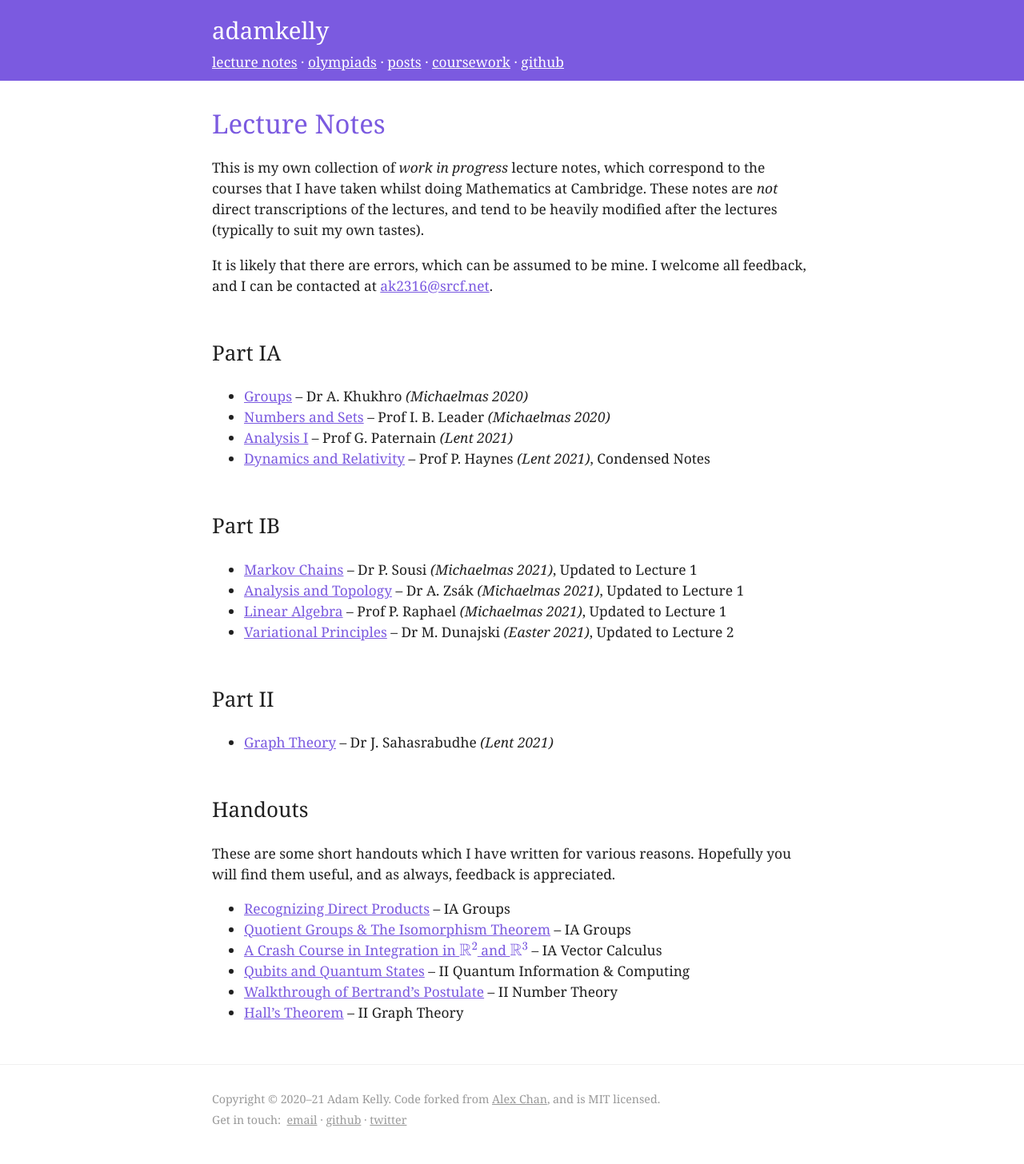
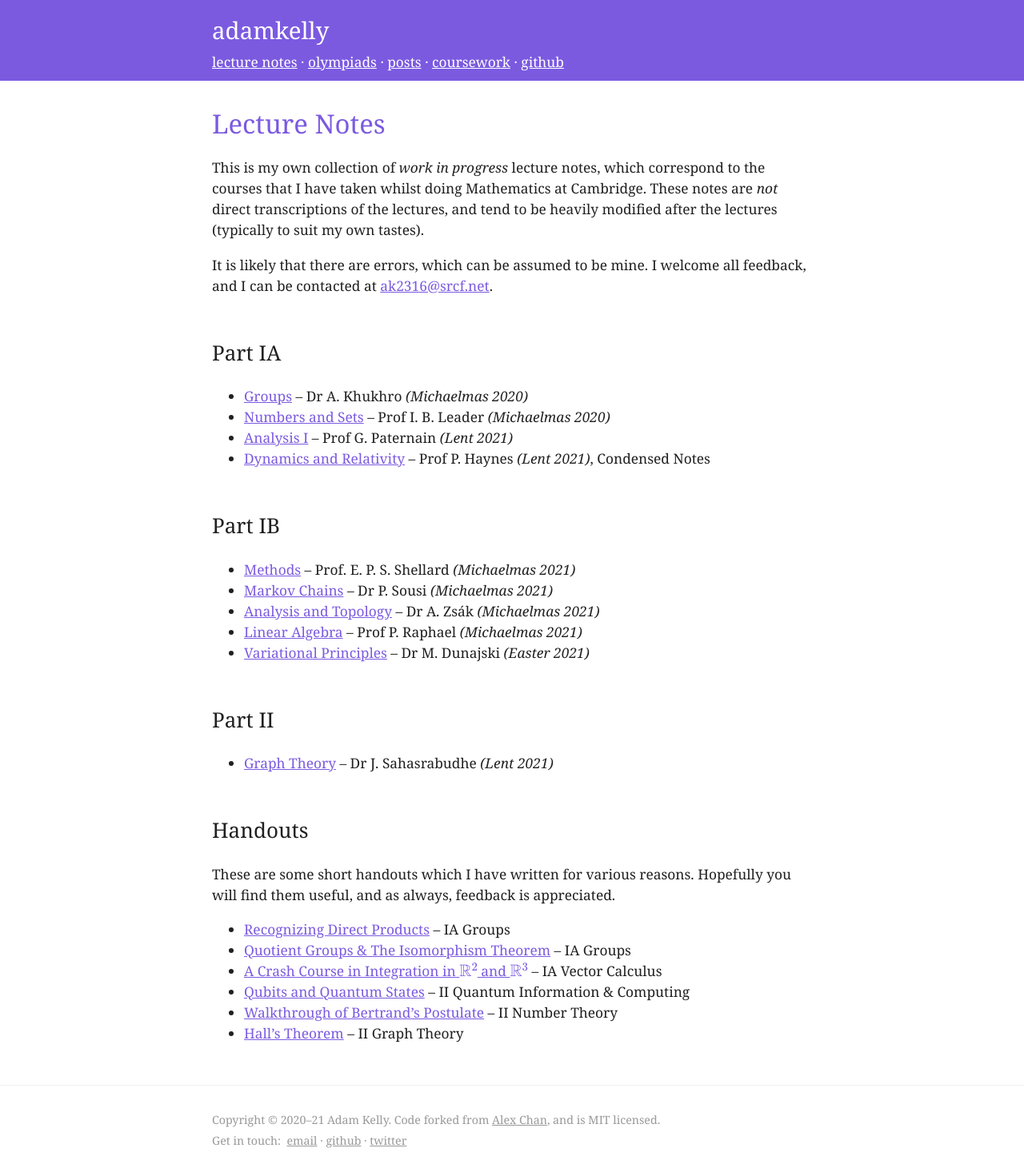
Before and after one commit to ak2316-cam/website, a Jekyll site: the page built from src/lecture-notes.md, in a window 1280 px wide. Shown: the whole page at 80% size. Built offline with Jekyll 4.4.1, drawn with Linux system fonts in a browser that asks for light colours; before the commit the page ends 1430 px from its top, so only the background shows below that.

Commit message:
Add methods links

```diff
--- a/src/lecture-notes.md
+++ b/src/lecture-notes.md
@@ -16,10 +16,11 @@ It is likely that there are errors, which can be assumed to be mine. I welcome a
 
 ## Part IB
 
-- [Markov Chains](/files/ib-markov-chains/markov-chains.pdf) -- Dr P. Sousi _(Michaelmas 2021)_, Updated to Lecture 1
-- [Analysis and Topology](/files/ib-analysis-and-topology/analysis-and-topology.pdf) -- Dr A. Zsák _(Michaelmas 2021)_, Updated to Lecture 1
-- [Linear Algebra](/files/ib-linear-algebra/linear-algebra.pdf) -- Prof P. Raphael _(Michaelmas 2021)_, Updated to Lecture 1
-- [Variational Principles](/files/ib-variational-principles/variational-principles.pdf) -- Dr M. Dunajski _(Easter 2021)_, Updated to Lecture 2
+- [Methods](/files/ib-methods/methods.pdf) -- Prof. E. P. S. Shellard _(Michaelmas 2021)_
+- [Markov Chains](/files/ib-markov-chains/markov-chains.pdf) -- Dr P. Sousi _(Michaelmas 2021)_
+- [Analysis and Topology](/files/ib-analysis-and-topology/analysis-and-topology.pdf) -- Dr A. Zsák _(Michaelmas 2021)_
+- [Linear Algebra](/files/ib-linear-algebra/linear-algebra.pdf) -- Prof P. Raphael _(Michaelmas 2021)_
+- [Variational Principles](/files/ib-variational-principles/variational-principles.pdf) -- Dr M. Dunajski _(Easter 2021)_
 
 ## Part II
 
```
